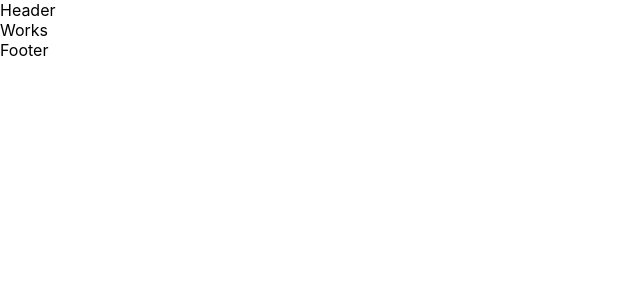
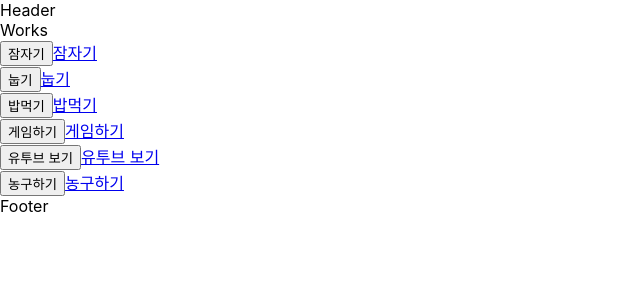
Before and after one commit to minkik715/react-start, a React (Create React App) app: page /works in a window 1280 px wide. Shown: the top 300 px of the page, without its empty margins (0-640 px from the left). Built offline with nearby package versions, Linux system fonts and the light colour scheme.

Commit message:
feat: dynamic react-router-dom

```diff
--- /dev/null
+++ b/src/pages/Work.jsx
@@ -0,0 +1,23 @@
+import React from 'react';
+import {useParams} from "react-router-dom";
+import {todos} from "../shared/data";
+
+function Work(props) {
+
+    let params = useParams();
+    const id = params.id
+    const todo = todos.find( (data) => {
+        return data.id === parseInt(id)
+    })
+    console.log(todo)
+    return (
+        <div>
+            {
+                id + " "  +todo.todo
+            }
+
+        </div>
+    );
+}
+
+export default Work;
--- a/src/pages/Works.jsx
+++ b/src/pages/Works.jsx
@@ -1,8 +1,23 @@
 import React from 'react';
+import {Link, useNavigate} from "react-router-dom";
+import {todos} from "../shared/data";
 
 function Works(props) {
+
+    const navigate = useNavigate()
     return (
-        <div>Works</div>
+        <>
+            <div>Works</div>
+            <div>{
+                todos.map((todo) => {
+                    return <div key={todo.id}>
+                        <button id={todo.id} onClick={ () => navigate(`/work/${todo.id}`)}>{todo.todo}</button>
+                        <Link to={`/work/${todo.id}` }>{todo.todo}</Link>
+                    </div>
+                })
+            }
+            </div>
+        </>
     );
 }
 
--- a/src/shared/Router.js
+++ b/src/shared/Router.js
@@ -4,6 +4,7 @@ import About from "../pages/About";
 import Contact from "../pages/Contact";
 import Works from "../pages/Works";
 import Layout from "../pages/Layout";
+import Work from "../pages/Work";
 
 const Router = () => {
     return (
@@ -14,6 +15,7 @@ const Router = () => {
                 <Route path="/about" element={<About/>}></Route>
                 <Route path="/contact" element={<Contact/>}></Route>
                 <Route path="/works" element={<Works/>}></Route>
+                <Route path="/work/:id" element={<Work/>}></Route>
             </Routes>
             </Layout>
         </BrowserRouter>
--- /dev/null
+++ b/src/shared/data.js
@@ -0,0 +1,26 @@
+export const todos = [
+    {
+        id: 1,
+        todo: "잠자기"
+    },
+    {
+        id: 2,
+        todo: "눕기"
+    },
+    {
+        id: 3,
+        todo: "밥먹기"
+    },
+    {
+        id: 4,
+        todo: "게임하기"
+    },
+    {
+        id: 5,
+        todo: "유투브 보기"
+    },
+    {
+        id: 6,
+        todo: "농구하기"
+    },
+]
```
